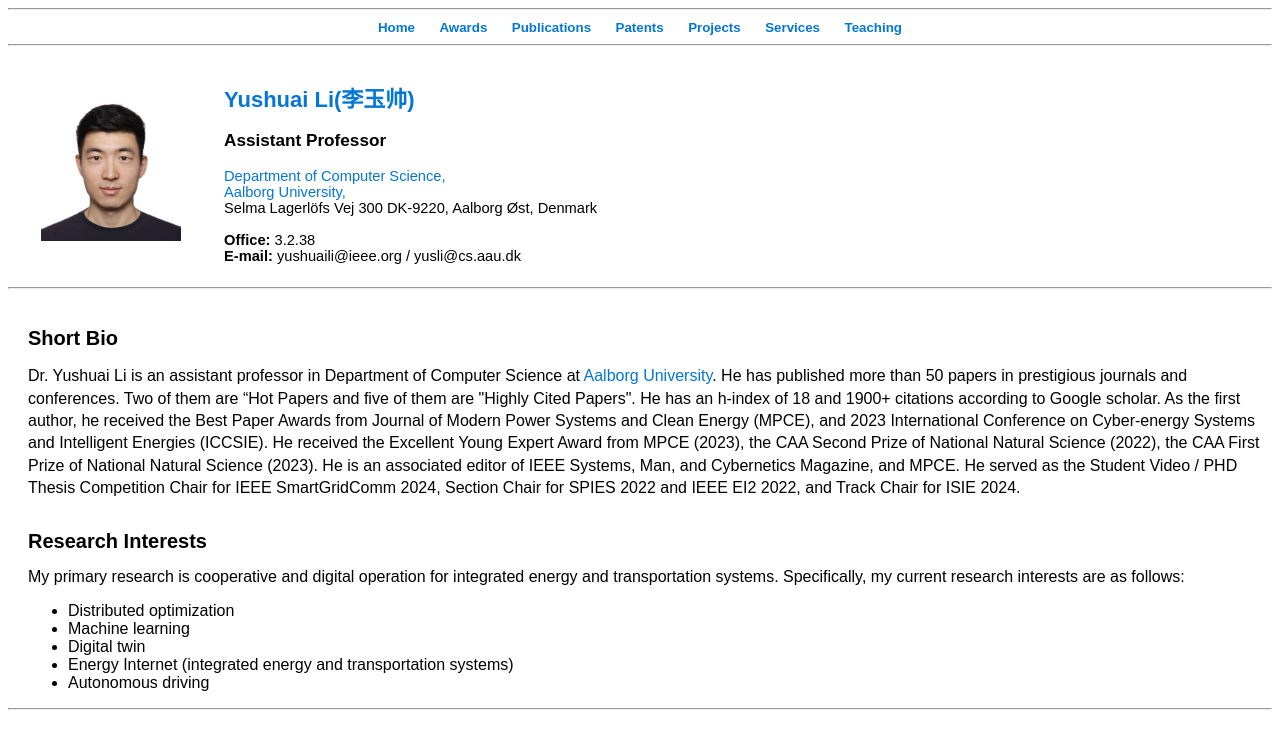
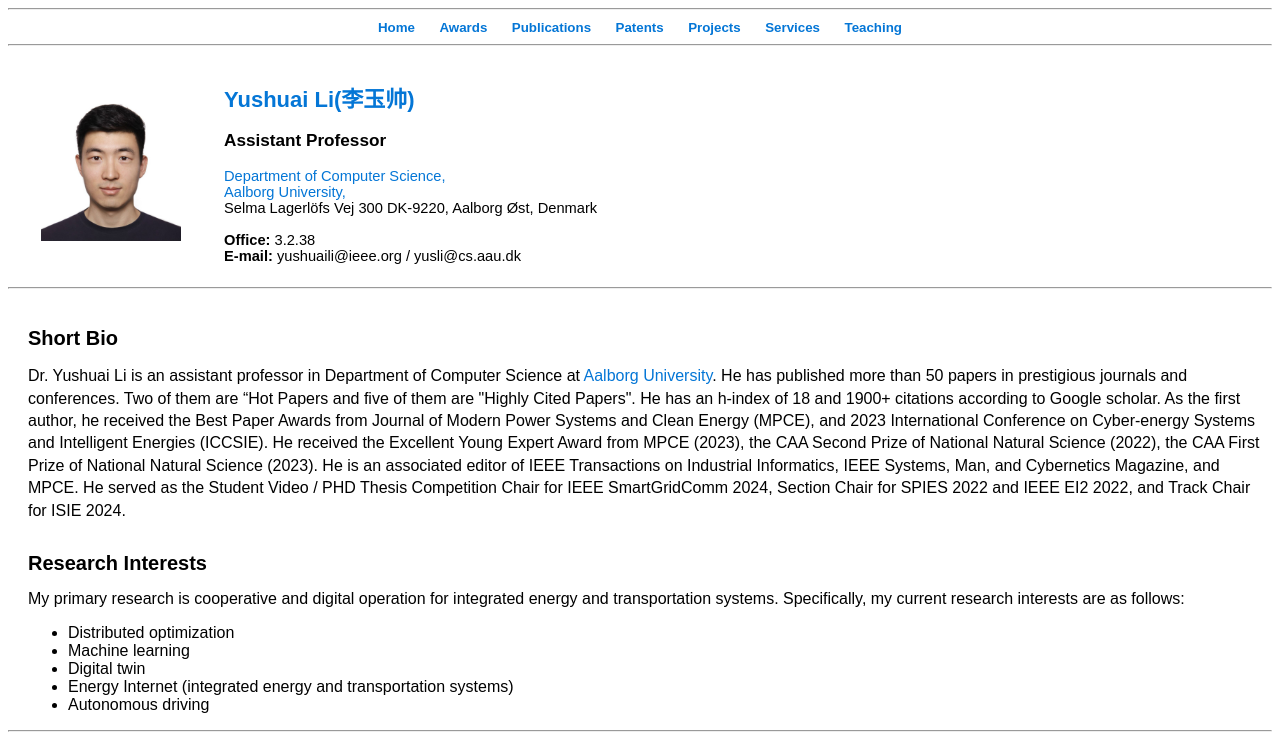
Before and after one commit to YushuaiG/YushuaiG.github.io, a plain HTML site: page index.htm in a window 1280 px wide. Shown: the top 745 px of the page. Drawn offline with Linux system fonts and the light colour scheme.

Commit message:
Update index.htm

```diff
--- a/index.htm
+++ b/index.htm
@@ -182,7 +182,7 @@
     <hr/>
     <div id="bio" class="contentWrap">
         <h3>Short Bio</h3>
-        <p style="line-height:1.4"> Dr. Yushuai Li is an assistant professor in Department of Computer Science at <a href="https://www.en.aau.dk/ ">Aalborg University</a>. He has published more than 50 papers in prestigious journals and conferences. Two of them are “Hot Papers and five of them are "Highly Cited Papers". He has an h-index of 18 and 1900+ citations according to Google scholar. As the first author, he received the Best Paper Awards from Journal of Modern Power Systems and Clean Energy (MPCE), and 2023 International Conference on Cyber-energy Systems and Intelligent Energies (ICCSIE). He received the Excellent Young Expert Award from MPCE (2023), the CAA Second Prize of National Natural Science (2022), the CAA First Prize of National Natural Science (2023). He is an associated editor of IEEE Systems, Man, and Cybernetics Magazine, and MPCE. He served as the Student Video / PHD Thesis Competition Chair for IEEE SmartGridComm 2024, Section Chair for SPIES 2022 and IEEE EI2 2022, and Track Chair for ISIE 2024. </p>
+        <p style="line-height:1.4"> Dr. Yushuai Li is an assistant professor in Department of Computer Science at <a href="https://www.en.aau.dk/ ">Aalborg University</a>. He has published more than 50 papers in prestigious journals and conferences. Two of them are “Hot Papers and five of them are "Highly Cited Papers". He has an h-index of 18 and 1900+ citations according to Google scholar. As the first author, he received the Best Paper Awards from Journal of Modern Power Systems and Clean Energy (MPCE), and 2023 International Conference on Cyber-energy Systems and Intelligent Energies (ICCSIE). He received the Excellent Young Expert Award from MPCE (2023), the CAA Second Prize of National Natural Science (2022), the CAA First Prize of National Natural Science (2023). He is an associated editor of  IEEE Transactions on Industrial Informatics, IEEE Systems, Man, and Cybernetics Magazine, and MPCE. He served as the Student Video / PHD Thesis Competition Chair for IEEE SmartGridComm 2024, Section Chair for SPIES 2022 and IEEE EI2 2022, and Track Chair for ISIE 2024. </p>
     </div>
 
 
```
